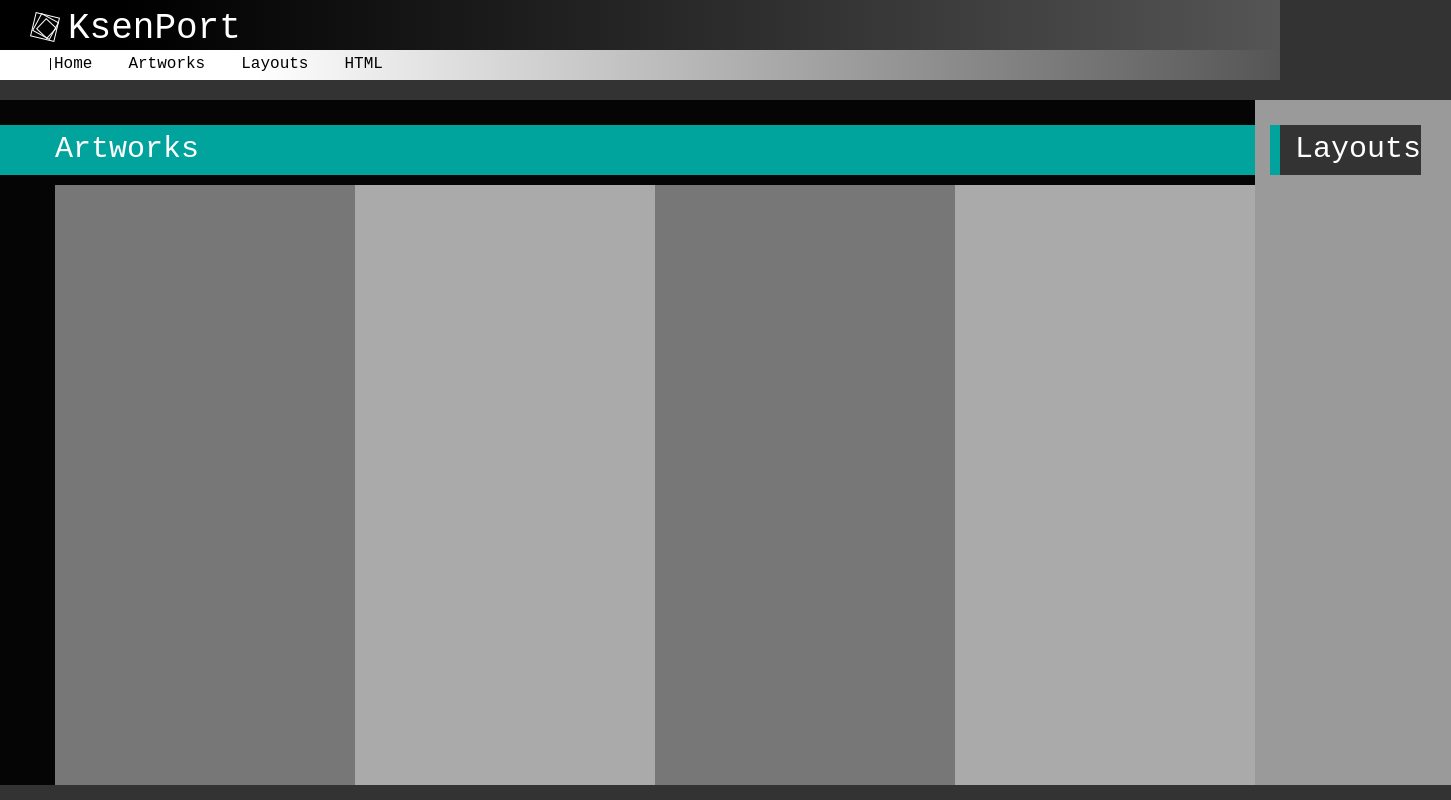
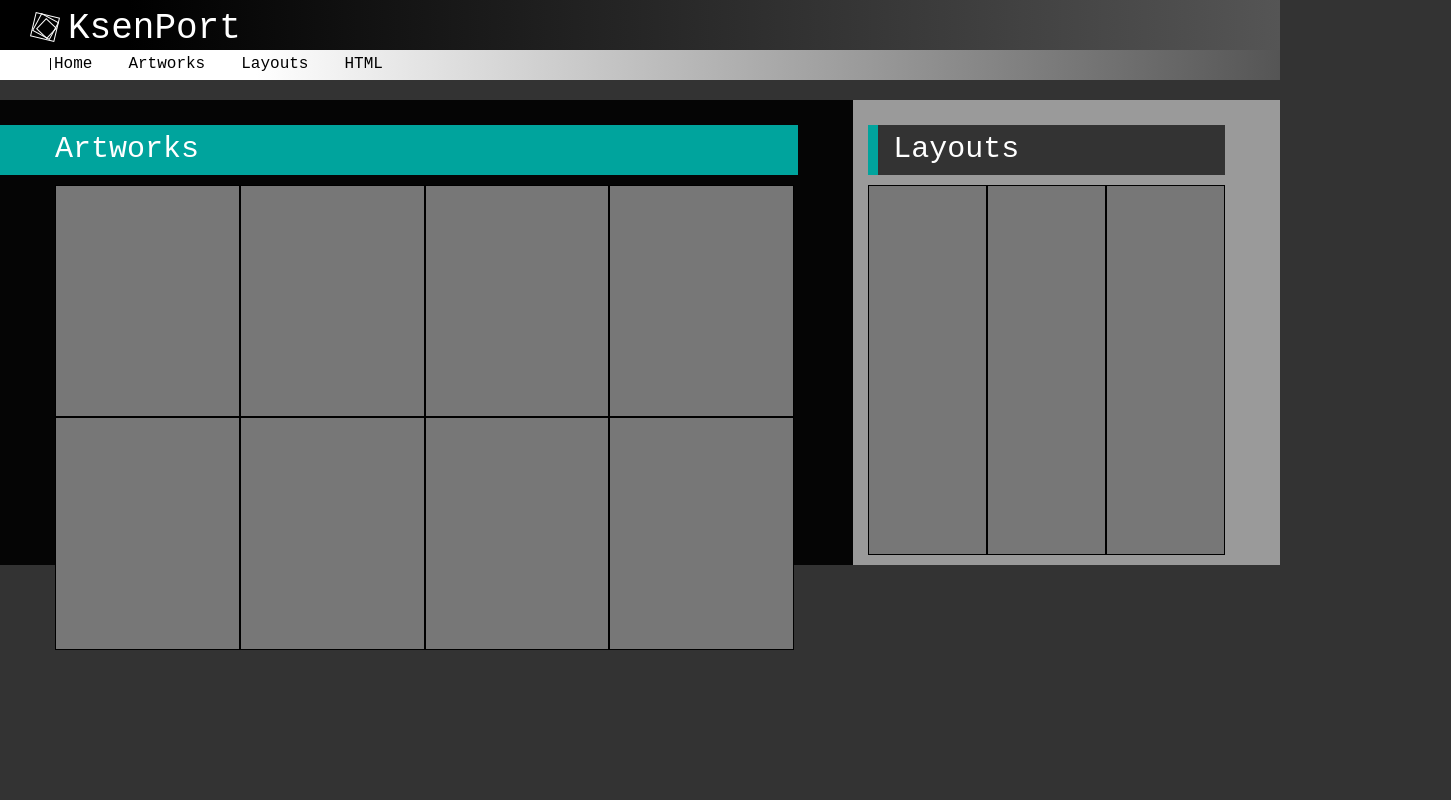
Before and after one commit to LProvalov/AngularJS, an Angular app in the folder Angular_CLI/ksen-port/: page /home in a window 1280 px wide. Shown: the whole page, 1451 px wide, since content can reach past the window. Built offline with nearby package versions, Linux system fonts and the light colour scheme.

Commit message:
Add styles for responsive artworks and layouts views on main page.

```diff
--- a/Angular_CLI/ksen-port/src/app/app.component.css
+++ b/Angular_CLI/ksen-port/src/app/app.component.css
@@ -3,13 +3,7 @@
     color: white;
 }
 
-.payload {
-    /*
-    display: grid;
-    grid-template-columns: repeat(12, auto);
-    grid-template-rows: repeat(1, minmax(25px, auto));
-    */
-    max-width: auto;
+.body {
     margin: 20px auto 0 auto;
 }
 
@@ -59,6 +53,7 @@
 .navigation {
     margin-top: 50px;
     height: 30px;
+    min-width: 400px;
     background: #ffffff; /* Old browsers */
     background: -moz-linear-gradient(left, #ffffff 20%, #555555 100%); /* FF3.6-15 */
     background: -webkit-linear-gradient(left, #ffffff 20%,#555555 100%); /* Chrome10-25,Safari5.1-6 */
--- a/Angular_CLI/ksen-port/src/app/app.component.html
+++ b/Angular_CLI/ksen-port/src/app/app.component.html
@@ -5,7 +5,7 @@
 <div class="navigation">
     <app-navigation-menu></app-navigation-menu>
 </div>
-<div class="payload">
+<div class="body">
   <router-outlet></router-outlet>
 </div>
 <app-loading-notifycation></app-loading-notifycation>
--- a/Angular_CLI/ksen-port/src/app/artworks/artworks.component.ts
+++ b/Angular_CLI/ksen-port/src/app/artworks/artworks.component.ts
@@ -22,13 +22,14 @@ export class ArtworksComponent implements OnInit {
   }
 
   artworks: ArtWork[] = [];
-    selectedArtwork: ArtWork;
+  selectedArtwork: ArtWork;
 
   onSelect(artwork: ArtWork): void {
     if(artwork !== this.selectedArtwork) {
       this.selectedArtwork = artwork;
-    } else
-    this.selectedArtwork = null;
+    } else {
+      this.selectedArtwork = null;
+    }
   }
 
   async getArtworks(): Promise<void> {
--- a/Angular_CLI/ksen-port/src/app/bootstrap-slider/bootstrap-slider.component.css
+++ b/Angular_CLI/ksen-port/src/app/bootstrap-slider/bootstrap-slider.component.css
@@ -1,7 +1,11 @@
 .carousel {
-    background-color: #34aa34;
-    width: 100%;
-    height: 300px;
+    background-color: whitesmoke;
+}
+
+.carousel .side {
+    width: 50px;
+    height: 50px;
+    background-color: rgba(0, 0, 0, 0.3);
 }
 
 .carousel .item {
@@ -11,3 +15,11 @@
 .carousel .item.active {
     display: block;
 }
+
+.flex-container {
+    display: -webkit-flex;
+    display: flex;
+    -webkit-flex-direction: row;
+    flex-direction: row;
+    justify-content: space-between;
+}
--- a/Angular_CLI/ksen-port/src/app/home/home.component.css
+++ b/Angular_CLI/ksen-port/src/app/home/home.component.css
@@ -6,14 +6,12 @@
 
 .artworks {
     grid-row: 1;
-}
-
-.artworks > .header {
-    width: calc(4 * 300px);
+    min-width: 640px;
 }
 
 .layouts {
     grid-row: 1;
+    min-width: 320px;
 }
 
 .dark-template {
@@ -27,6 +25,7 @@
 .header {
     margin-top: 25px;
     margin-bottom: 10px;
+    margin-right: 55px;
     text-align: left;
     font-size: 30px;
     font-family: "Courier New";
@@ -50,7 +49,6 @@
 }
 
 .not-first {
-    margin-right: 30px;
     margin-left: 15px;
 }
 
@@ -65,16 +63,63 @@
     display: flex;
     flex-wrap: wrap;
     margin-top: 10px;
+    margin-right: 55px;
+    margin-bottom: 10px;
+    height: 100%;
+}
+
+.payload.not-first {
+    height: calc(100% - 95px);
+}
+
+.aspect-ratio-wrapper {
+    position: relative;
+}
+.aspect-ratio-wrapper > div {
+    position: absolute;
+    top: 0;
+    bottom: 0;
+    left: 0;
+    right: 0;
+}
+    .aspect-ratio-wrapper.four {
+        width: calc(100% / 4 - 1px);
+        padding-bottom: calc(100% / 4 - 1px);
+    }
+    .aspect-ratio-wrapper.three {
+        width: calc(100% / 3 - 1px);
+        padding-bottom: calc(100% / 3 - 1px);
+    }
+    .aspect-ratio-wrapper.two {
+        width: calc(100% / 2 - 1px);
+        padding-bottom: calc(100% / 2 - 1px);
+    }
+
+.full-height {
+    position: relative;
+    height: 100%;
+}
+.three-width {
+    width: calc(100% / 3 - 2px);
+}
+
+@-moz-document url-prefix() {
+    /* TODO: resolve problems with firefox */
+    div.aspect-ratio-wrapper {
+        height: 25vh;
+    }
 }
 
 .artwork-item {
-    min-width: 200px;
-    min-height: 200px;
-    width: 300px;
-    height: 300px;
     background-color: #777777;
+    border: 1px solid black;
 }
 
 .artwork-item:nth-child(even){
     background-color: #aaaaaa;
 }
+
+.layout-item {
+    background-color: #777777;
+    border: 1px solid black;
+}
--- a/Angular_CLI/ksen-port/src/app/home/home.component.html
+++ b/Angular_CLI/ksen-port/src/app/home/home.component.html
@@ -5,7 +5,9 @@
             Artworks
         </div>
         <div class="payload first">
-            <div *ngFor="let artwork of artworks" class="artwork-item">
+            <div *ngFor="let artwork of artworks" class="aspect-ratio-wrapper four">
+                <div class="artwork-item">
+                </div>
             </div>
         </div>
     </div>
@@ -14,9 +16,8 @@
             <div class="line"></div>
             Layouts
         </div>
-        <div class="payload">
-            <div *ngFor="let layout of layouts" class="layout-item">
-
+        <div class="payload not-first">
+            <div *ngFor="let layout of layouts" class="layout-item three-width">
             </div>
         </div>
     </div>
```
